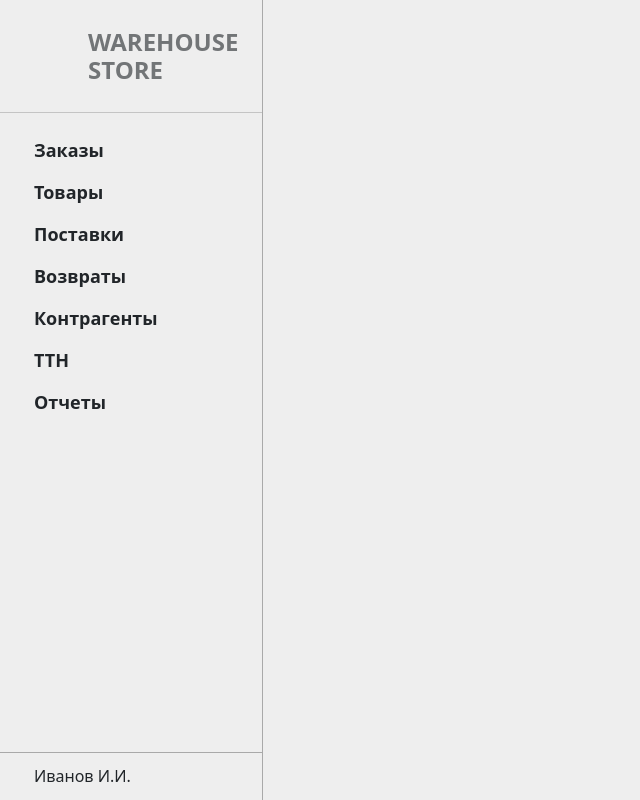
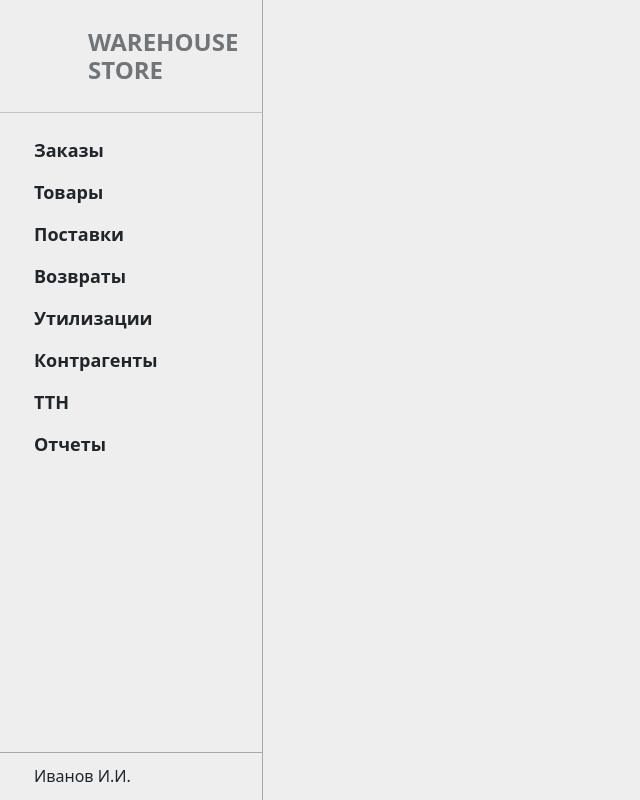
Before and after one commit to lzuard/TestMVCASP, a Vue app in the folder frontend/: page / in a window 1280 px wide. Shown: the whole page, without its empty margins (0-640 px from the left). Built offline with nearby package versions, Linux system fonts and the light colour scheme; some icons are missing.

Commit message:
Upd sidebar navigation

```diff
--- a/frontend/src/components/Sidebar/index.vue
+++ b/frontend/src/components/Sidebar/index.vue
@@ -54,6 +54,10 @@ export default {
         {
           path: '/',
           title: 'Возвраты'
+        },
+        {
+          path: '/',
+          title: 'Утилизации'
         },
         {
           path: '/agents',
```
